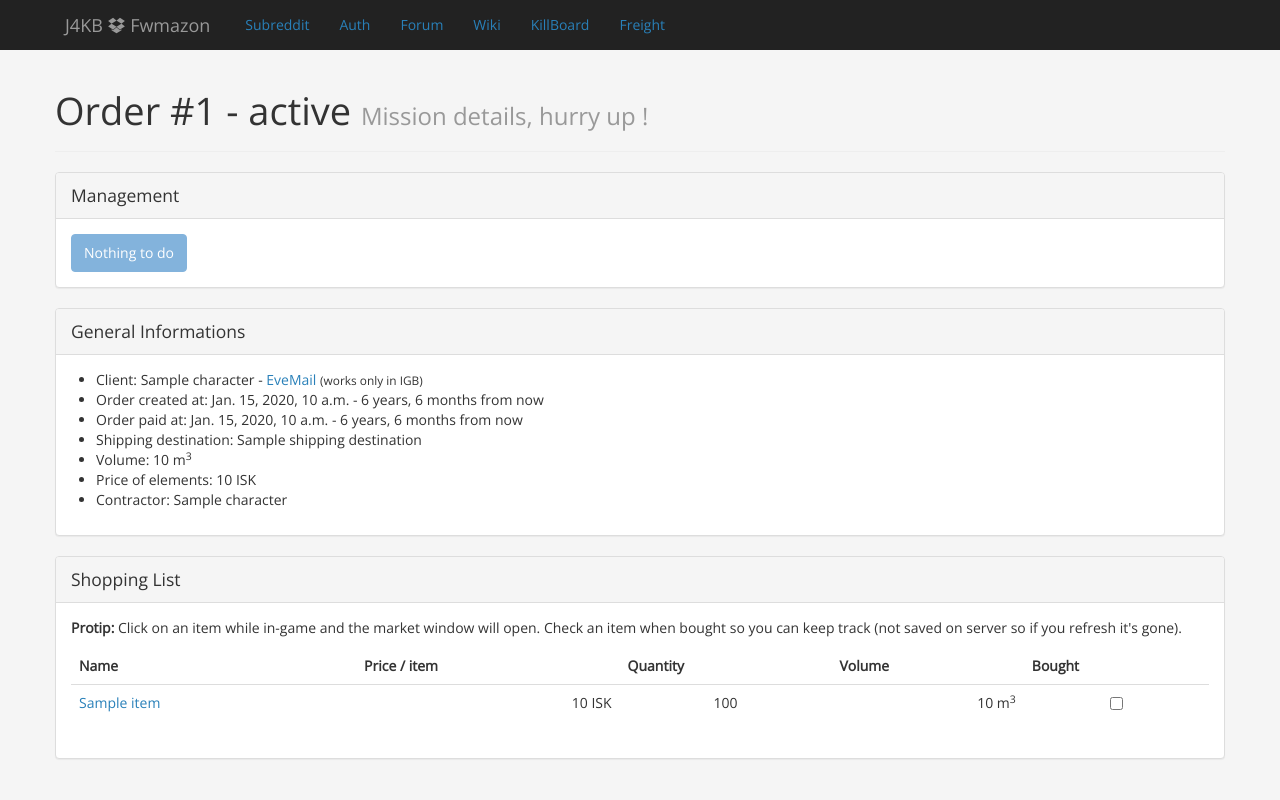
After one commit to J4LP/fwmazon, a Django app: template templates/manager/order_details.html in a window 1280 px wide. The commit adds this page. Run offline with Django 3.2, Linux system fonts and the light colour scheme; the template is opened without the code that fills it: most values are stand-ins (such as "Sample title", 1, 10 or a date in 2020); some libraries are stand-ins or nearby versions.

Commit message:
Order detail view, Queue template fix, Model change

```diff
--- a/checkout/models.py
+++ b/checkout/models.py
@@ -3,6 +3,7 @@ from django.contrib.auth.models import User
 from eve.models import InvType
 from shop.models import DoctrineFit
 from decimal import Decimal as d
+from collections import Counter
 
 FITTING_PRICE = d(10000.00)
 WAITING = 0
--- a/fwmazon/settings.py
+++ b/fwmazon/settings.py
@@ -152,6 +152,7 @@ INSTALLED_APPS = (
     'django.contrib.humanize',
     'south',
     'djcelery',
+    'mathfilters',
     'home',
     'eve',
     'manager',
--- a/manager/urls.py
+++ b/manager/urls.py
@@ -1,8 +1,10 @@
 from django.conf.urls import patterns, url
-from manager.views import ManagerFitCreation, ManagerFitList, ManagerQueue
+from manager.views import ManagerFitCreation, ManagerFitList, ManagerQueue, ManagerAcceptOrder, ManagerOrderDetails
 
 urlpatterns = patterns('',
     url(r'^create$', ManagerFitCreation.as_view(), name='manager-create-fit'),
     url(r'^list$', ManagerFitList.as_view(), name='manager-list-fits'),
     url(r'^queue$', ManagerQueue.as_view(), name='manager-queue'),
+    url(r'^accept/(?P<order_id>\d+)$', ManagerAcceptOrder.as_view(), name='manager-accept-order'),
+    url(r'^order/(?P<order_id>\d+)$', ManagerOrderDetails.as_view(), name='manager-order-details'),
 )
--- /dev/null
+++ b/templates/manager/order_details.html
@@ -0,0 +1,64 @@
+{% extends "_base.html" %}
+{% load humanize %}
+{% load mathfilters %}
+{% block content %}
+    <div id="manager-order-details">
+        <div class="page-header">
+            <h1>Order #{{order.id}} - {{order.get_order_status_display}} <small>Mission details, hurry up !</small></h1>
+        </div>
+        <div class="row">
+            <div class="col col-lg-12">
+                <div class="panel">
+                    <div class="panel-heading">Management</div>
+                    {% if order.order_status == 1 %}
+                        <a href="#" class="btn btn-success">I processed the order and am shipping it</a>
+                    {% elif order.order_status == 2 %}
+                        <a href="#" class="btn btn-success">I arrived at destination and contracted the order</a>
+                    {% else %}
+                        <a href="#" class="btn btn-primary" disabled>Nothing to do</a>
+                    {% endif %}
+                </div>
+                <div class="panel">
+                    <div class="panel-heading">General Informations</div>
+                    <ul>
+                        <li>Client: {{order.buyer.character.name}} - <a href="#">EveMail</a> <small>(works only in IGB)</small></li>
+                        <li>Order created at: {{order.created_at|date:"DATETIME_FORMAT"}} - {{order.created_at|naturaltime}}</li>
+                        <li>Order paid at: {{order.paid_date|date:"DATETIME_FORMAT"}} - {{order.paid_date|naturaltime}}</li>
+                        <li>Shipping destination: {{order.shipping_destination.name}}</li>
+                        <li>Volume: {{order.volume|intcomma}} m<sup>3</sup></li>
+                        <li>Price of elements: {{order.elements_price|intcomma}} ISK</li>
+                        <li>Contractor: {{order.contractor.character.name}}</li>
+                    </ul>
+                </div>
+                <div class="panel">
+                    <div class="panel-heading">Shopping List</div>
+                    <p><strong>Protip:</strong> Click on an item while in-game and the market window will open. Check an item when bought so you can keep track (not saved on server so if you refresh it's gone).</p>
+                    <table class="table">
+                        <thead>
+                            <tr>
+                                <th>Name</th>
+                                <th>Price / item</th>
+                                <th>Quantity</th>
+                                <th>Volume</th>
+                                <th>Bought</th>
+                            </tr>
+                        </thead>
+                        {% for ship in order.elements.all.ship %}
+                            {% for element in ship.doctrine_fit.elements.all %}
+                                <tr>
+                                    <td><a href="#">{{element.item.name}}</a></td>
+                                    <td class="text-right">{{element.item.price.get.price|intcomma}} ISK</td>
+                                    <td class="text-center">{{element.amount|mul:ship.amount}}</td>
+                                    <td class="text-right">{{element.item.volume|mul:ship.amount|intcomma}} m<sup>3</sup></td>
+                                    <td class="text-center"><input type="checkbox"></td>
+                                </tr>
+                            {% endfor %}
+                        {% endfor %}
+                    </table>
+                </div>
+            </div>
+        </div>
+    </div>
+
+
+{% endblock %}
```
Also changed, not shown: manager/views.py (+34 -9 lines), templates/manager/queue.html (+10 -2 lines).
